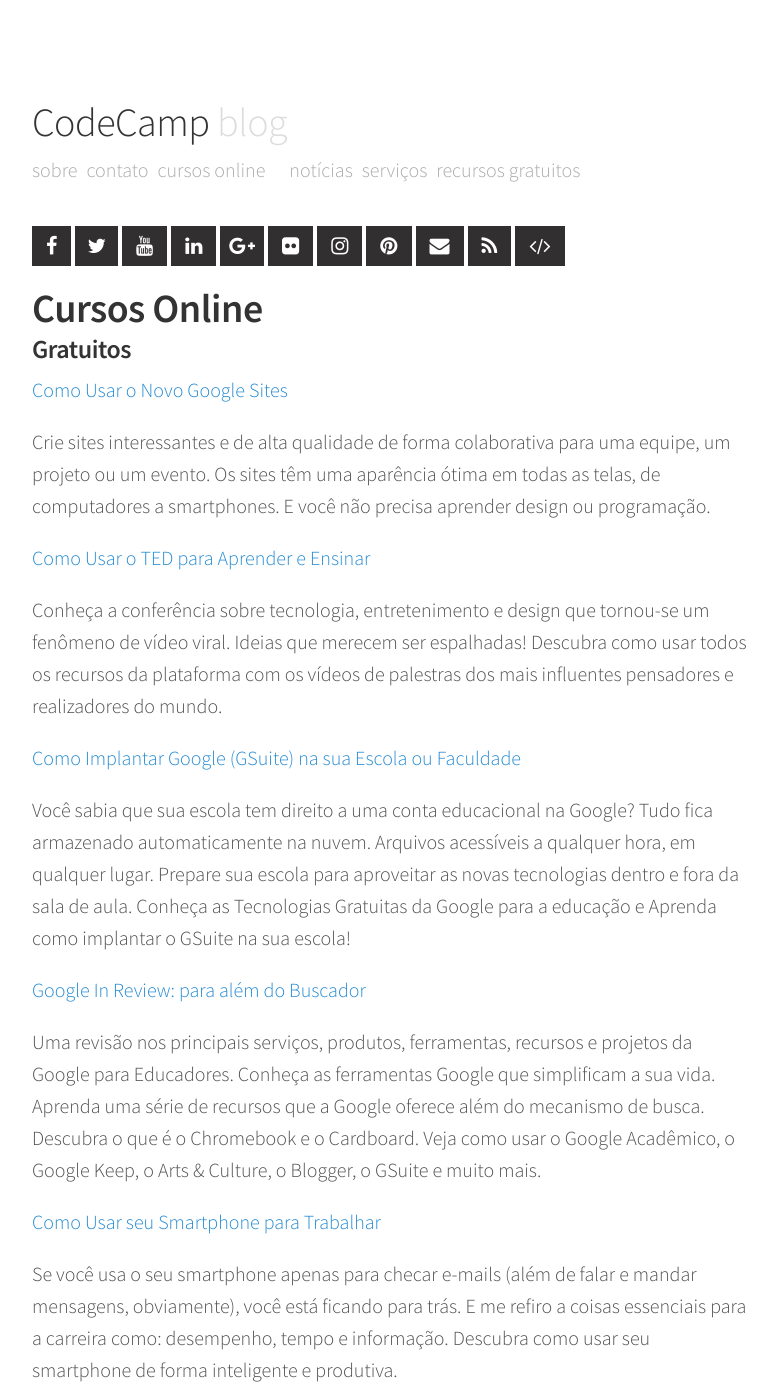
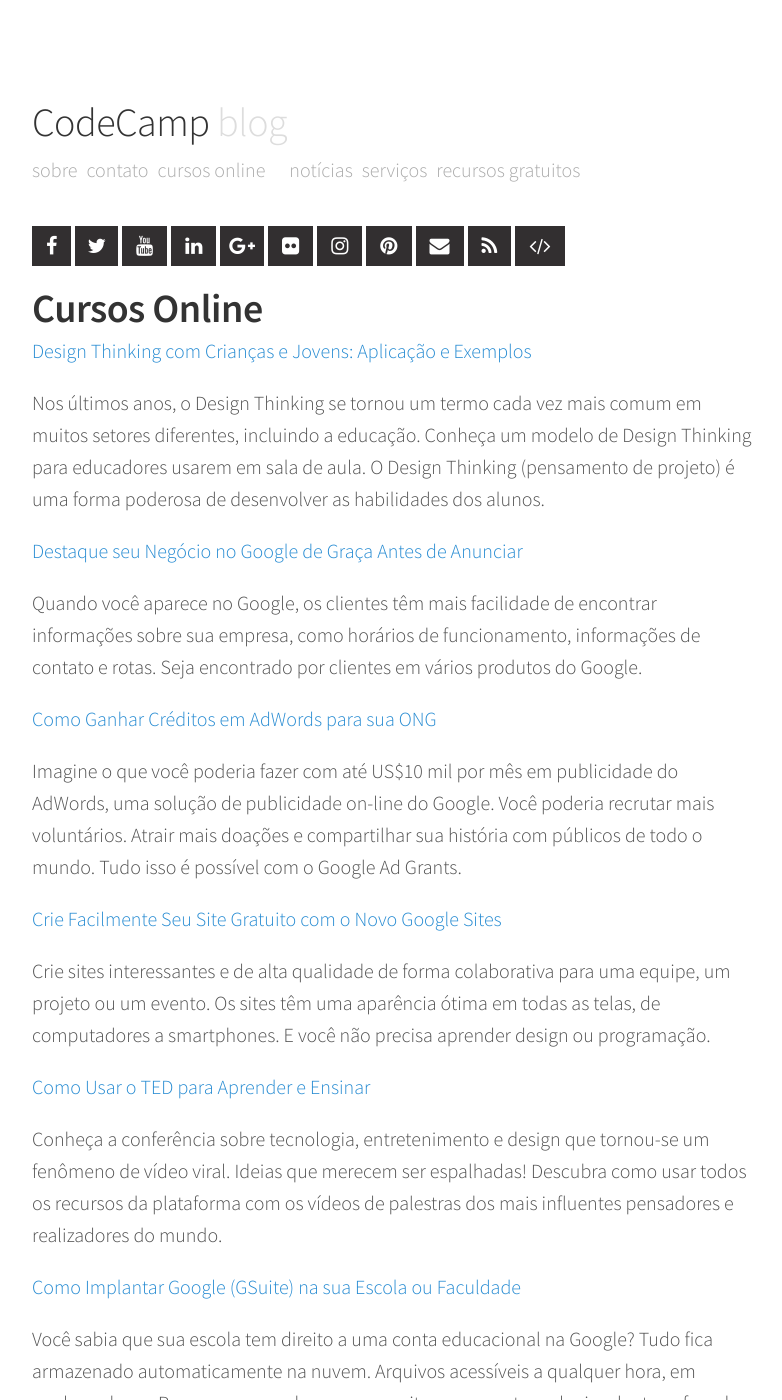
Before and after one commit to snvas/snvas.github.io, a Jekyll site: the page built from cursos.md, in a window 1280 px wide and 1400 px high. Shown: the whole window, without its empty margins (248-1030 px from the left). Built offline with Jekyll 4.4.1, drawn with Linux system fonts in a browser that asks for light colours; nearby versions of some CDN libraries; some of the changed text lies outside the part shown.

Commit message:
novos cursos

```diff
--- a/_config.yml
+++ b/_config.yml
@@ -15,7 +15,7 @@
 url: "http://codecamp.com.br" # the base hostname & protocol for your site
 author: Soraia Novaes
 twitter:
-  username: edtecnoca
+  username: edtecnova
 github_username:  snvas
 
 # Build settings
--- a/cursos.md
+++ b/cursos.md
@@ -4,8 +4,19 @@
 permalink: /cursos/
 ---
 
-### Gratuitos
-[Como Usar o Novo Google Sites](https://www.udemy.com/como-usar-o-novo-google-sites/?couponCode=SITESACADEMIA17)
+[Design Thinking com Crianças e Jovens: Aplicação e Exemplos](https://academiadosinovadores.com.br/cursodesignthinking)
+
+Nos últimos anos, o Design Thinking se tornou um termo cada vez mais comum em muitos setores diferentes, incluindo a educação. Conheça um modelo de Design Thinking para educadores usarem em sala de aula. O Design Thinking (pensamento de projeto) é uma forma poderosa de desenvolver as habilidades dos alunos.
+
+[Destaque seu Negócio no Google de Graça Antes de Anunciar](https://academiadosinovadores.com.br/cursomeunegocio)
+
+Quando você aparece no Google, os clientes têm mais facilidade de encontrar informações sobre sua empresa, como horários de funcionamento, informações de contato e rotas. Seja encontrado por clientes em vários produtos do Google.
+
+[Como Ganhar Créditos em AdWords para sua ONG](https://www.udemy.com/como-ganhar-creditos-em-adwords-para-sua-ong/?couponCode=ACADEMY_GRANTS_90)
+
+Imagine o que você poderia fazer com até US$10 mil por mês em publicidade do AdWords, uma solução de publicidade on-line do Google. Você poderia recrutar mais voluntários. Atrair mais doações e compartilhar sua história com públicos de todo o mundo. Tudo isso é possível com o Google Ad Grants.
+
+[Crie Facilmente Seu Site Gratuito com o Novo Google Sites](https://www.udemy.com/como-usar-o-novo-google-sites/?couponCode=SITESACADEMIA17)
 
 Crie sites interessantes e de alta qualidade de forma colaborativa para uma equipe, um projeto ou um evento. Os sites têm uma aparência ótima em todas as telas, de computadores a smartphones. E você não precisa aprender design ou programação.
 
@@ -17,7 +28,7 @@
 
 Você sabia que sua escola tem direito a uma conta educacional na Google? Tudo fica armazenado automaticamente na nuvem. Arquivos acessíveis a qualquer hora, em qualquer lugar. Prepare sua escola para aproveitar as novas tecnologias dentro e fora da sala de aula. Conheça as Tecnologias Gratuitas da Google para a educação e Aprenda como implantar o GSuite na sua escola!
 
-[Google In Review: para além do Buscador](https://www.udemy.com/google-in-review-para-alem-do-buscador/)
+[Google In Review: Aproveite Tudo o Que Existe Gratuitamente](https://www.udemy.com/google-in-review-para-alem-do-buscador/)
 
 Uma revisão nos principais serviços, produtos, ferramentas, recursos e projetos da Google para Educadores. Conheça  as ferramentas Google que simplificam a sua vida. Aprenda uma série de recursos que a Google oferece além do mecanismo de busca. Descubra o que é o Chromebook e o Cardboard. Veja como usar o Google Acadêmico, o Google Keep, o Arts & Culture, o Blogger, o GSuite e muito mais.
 
@@ -29,7 +40,7 @@
 
 A colaboração foi simplificada. Crie, compartilhe e edite documentos, planilhas, slides e formulários em tempo real. Todos acompanham o conteúdo, que é armazenado automaticamente na nuvem. Use em qualquer dispositivo, tenha uma experiência consistente em computadores, tablets ou smartphones. Acesse seus arquivos a qualquer hora, em qualquer lugar.
 
-[Como Usar a Khan Academy](https://www.udemy.com/como-usar-a-khan-academy/)
+[Como Usar a Khan Academy para Aprender e Ensinar](https://www.udemy.com/como-usar-a-khan-academy/)
 
 A Khan Academy é a maior plataforma do mundo para estudar matemática. Completamente gratuita e com conteúdo para todas as idades. Hoje em dia, esse recurso está quase totalmente traduzido para o português e pode ajudar todos os estudantes a recuperar o gap de aprendizado ou simplesmente tornar divertido estudar matemática.
 
```
